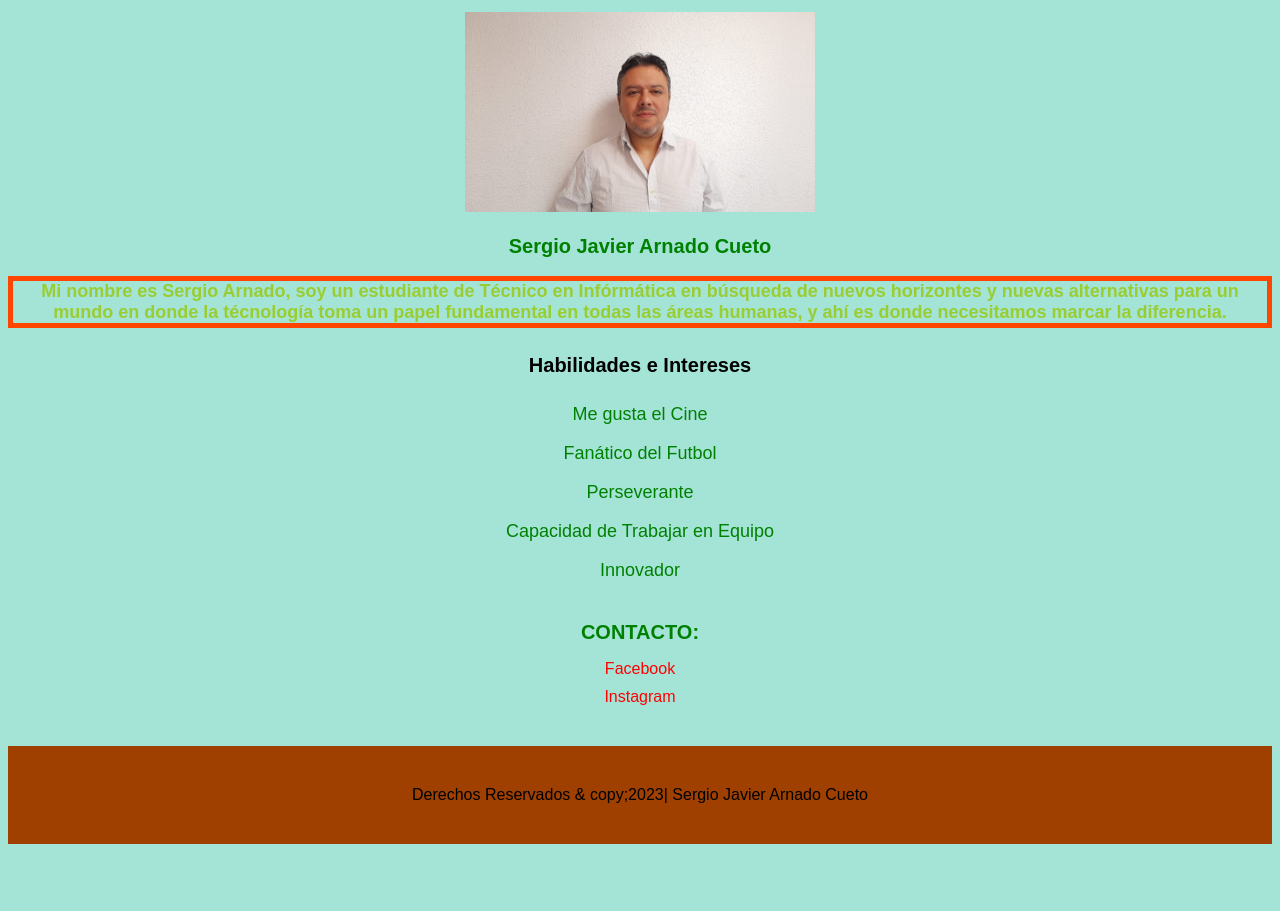
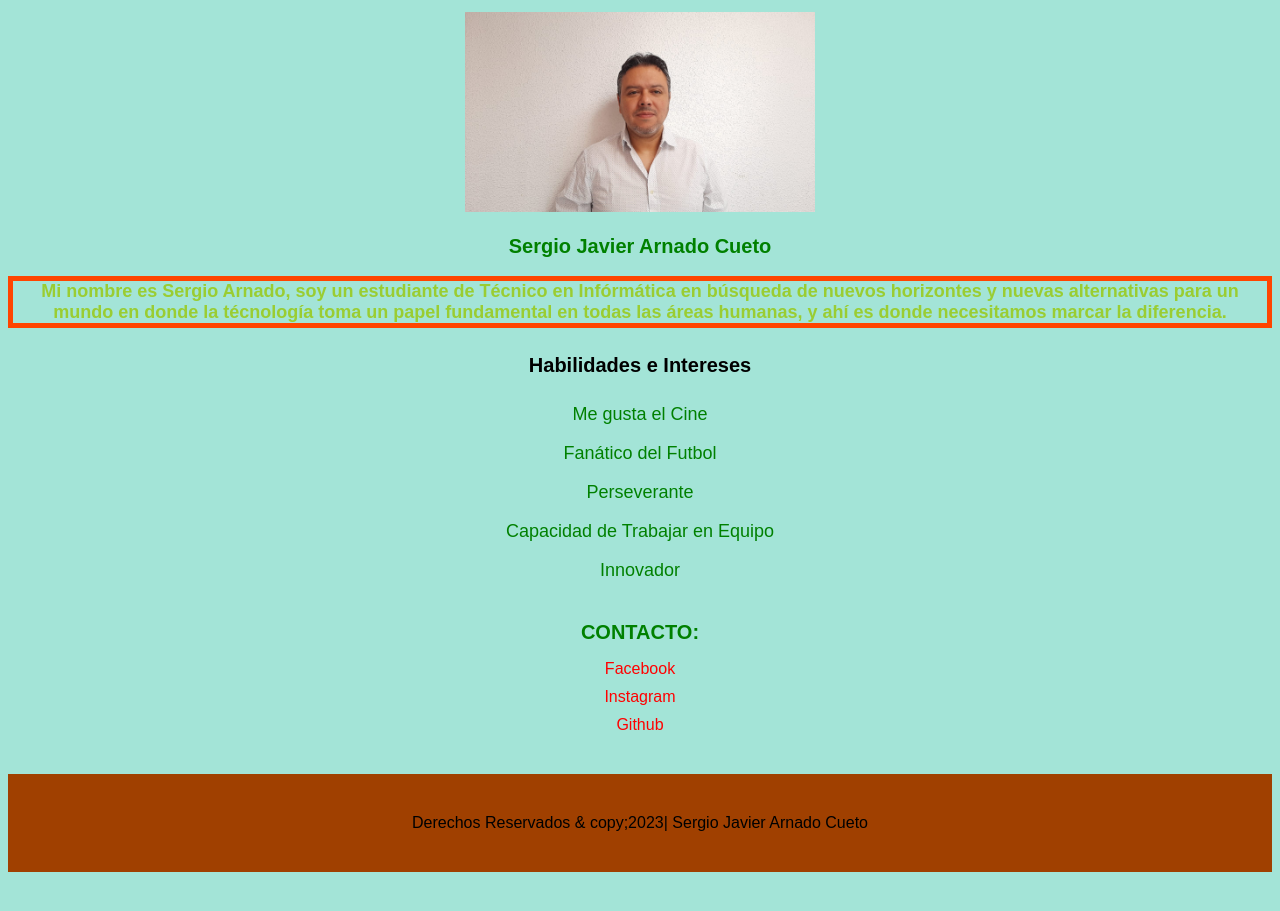
Before and after one commit to Sergio-Arnado/Evaluacion1, a plain HTML site: page public_html/index.html in a window 1280 px wide. Shown: the part 113-1024 px from the top of the page. Before the commit the page ends 997 px from the top, so only its background shows below. Drawn offline with Linux system fonts and the light colour scheme.

Commit message:
modificación de contactos en HTML

```diff
--- a/public_html/index.html
+++ b/public_html/index.html
@@ -48,6 +48,7 @@
             <h2>CONTACTO:</h2>
             <a href="https://www.facebook.com/sergio.arnado.1">Facebook</a>
             <a href="https://www.instagram.com/checho183/?hl=es-la">Instagram</a>
+            <a href="https://github.com/Sergio-Arnado/Evaluacion1.git">Github</a>
         </div>
 
 
```
